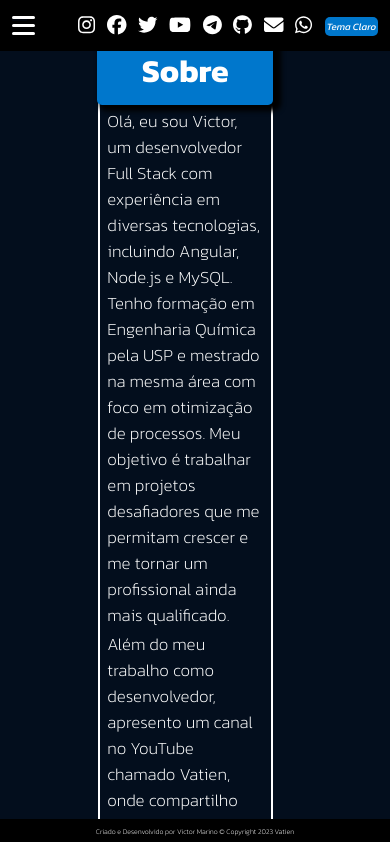
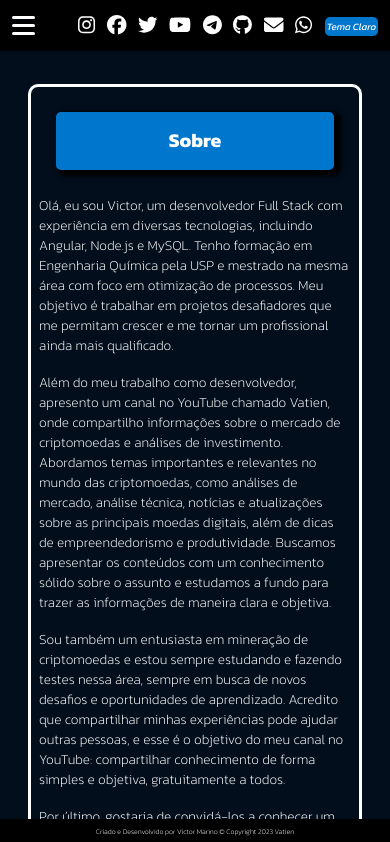
Before and after one commit to vfmarino/portifolioV01, an Angular app: page /sobre in a window 390 px wide. Shown: the top 842 px of the page. Built offline with nearby package versions, Linux system fonts and the light colour scheme.

Commit message:
23° Commit - Responsive part 9 - sobre e quali

```diff
--- a/src/app/qualificacoes/qualificacoes.component.css
+++ b/src/app/qualificacoes/qualificacoes.component.css
@@ -1,7 +1,7 @@
 .container {
-  width: 40%;
-  margin-top: 5%;
-  margin-left: 25%;
+  width: 55%;
+  margin-top: 13vh;
+  margin-left: 4vw;
   margin-bottom: 7%;
   font-weight: 100;
   display: flex;
@@ -9,10 +9,11 @@
   border: 2px solid var(--cor-branco);
   border-radius: 10px;
   padding: 2%;
-  padding-left: 4%;
+  padding-top: 0;
+  padding-left: 3%;
 }
 h2 {
-  margin-top: 3%;
+  margin-top: 5vh;
   margin-bottom: 3%;
   background-color: var(--cor-btn-bg);
   width: 98%;
@@ -25,4 +26,49 @@ h2 {
 }
 li {
   font-weight: 200;
+  margin-left: 1.2vw;
 }
+
+@media only screen and (max-width: 1440px) {
+  .container {
+    padding-top: 3vh;
+  }
+  h2 {
+    width: 90%;
+    margin: 4vh auto;
+  }
+  li {
+    margin-left: 3vw;
+  }
+}
+@media only screen and (max-width: 1024px) {
+  .container {
+    width: 63%;
+    padding-top: 1vh;
+    margin-bottom: 15vh;
+  }
+}
+
+@media only screen and (max-width: 768px) {
+  .container {
+    width: 80%;
+    margin-left: 3vw;
+  }
+}
+
+@media only screen and (max-width:425px) {
+  .container {
+    width: 76%;
+    margin-left: 7.5vw;
+    margin-top: 18vw;
+    padding-right: 4vw;
+    padding-top: 0vh;
+  }
+  h2{
+    font-size: 4vw;
+  }
+  li{
+    font-size: 3vw;
+    margin-left: 5vw;
+  }
+}
--- a/src/app/sobre/sobre.component.css
+++ b/src/app/sobre/sobre.component.css
@@ -1,21 +1,20 @@
-.container{
+.container {
   display: flex;
-  margin-left: 25%;
-  margin-top: 7%;
+  margin: 15vh 7vw;
   flex-direction: column;
   justify-content: center;
   align-items: center;
-  width: 40% ;
-  border: 2px solid var(--cor-branco);
+  width: 58%;
+  border: 3px solid var(--cor-branco);
   border-radius: 10px;
   padding: 2%;
 }
-p{
+p {
   margin-bottom: 2%;
   font-weight: 200;
   font-size: 17px;
 }
-h1{
+h1 {
   margin-bottom: 2%;
   background-color: var(--cor-btn-bg);
   width: 100%;
@@ -26,3 +25,40 @@ h1{
   padding: 10px;
   text-align: center;
 }
+@media only screen and (max-width: 1024px) {
+  h1 {
+    font-size: 2.5vw;
+    width: 80%;
+    margin: 2vh auto;
+    padding: 1.7vh;
+  }
+  p {
+    font-size: 1.5vw;
+    margin: 1vh auto;
+  }
+}
+@media only screen and (max-width: 768px) {
+  .container{
+    width: 80%;
+    margin-left: 3vw;
+    margin-top: 12vh;
+  }
+  h1{
+    font-size: 3vw;
+  }
+  p {
+    font-size: 2vw;
+    margin: 1vh auto;
+  }
+}
+@media only screen and (max-width: 425px){
+  .container{
+    margin: 10vh auto;
+  }
+  h1{
+    font-size: 5vw;
+  }
+  p{
+    font-size: 3.5vw;
+  }
+}
```
